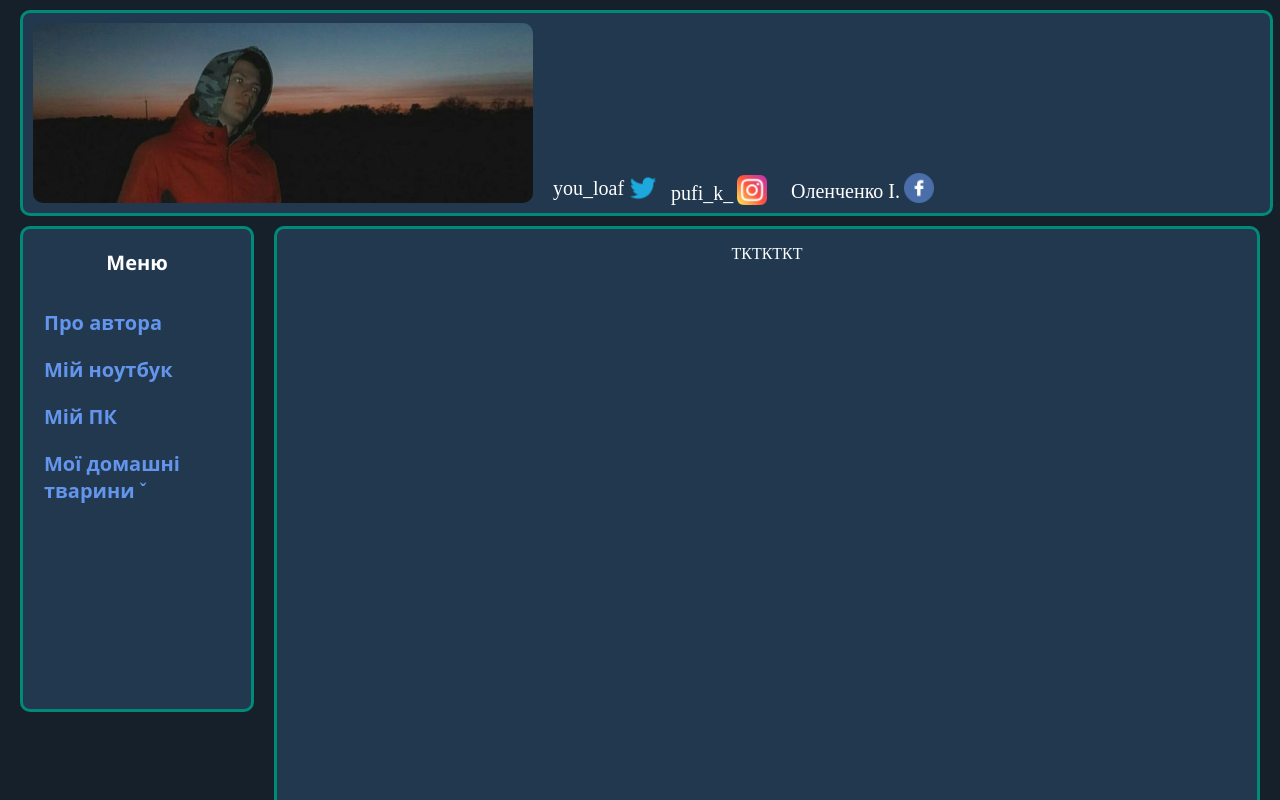
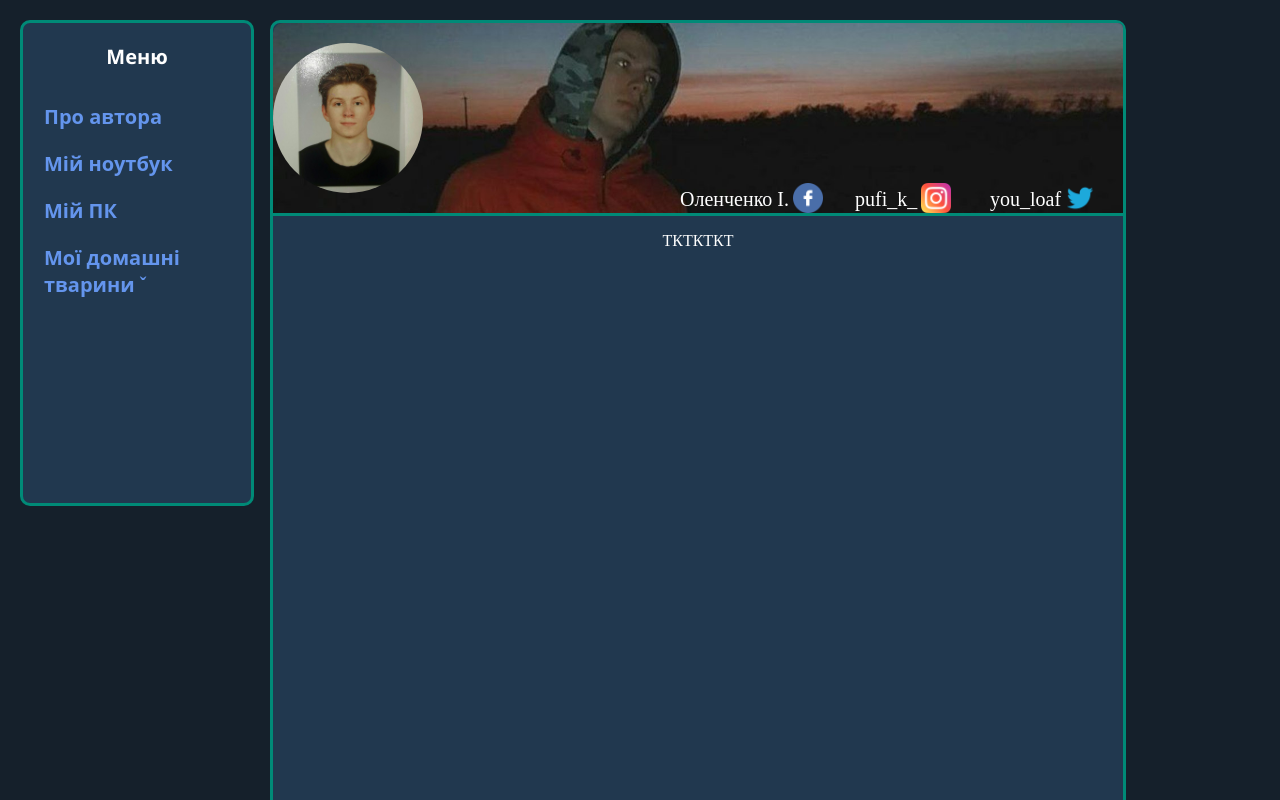
Before and after one commit to Ilya-Olenchenko/Website_about_the_author, a plain HTML site: page index.html in a window 1280 px wide. Shown: the top 800 px of the page. Drawn offline with Linux system fonts and the light colour scheme.

Commit message:
Внесені зміни в макет сайту. готова шапка і меню.

```diff
--- a/index.html
+++ b/index.html
@@ -5,32 +5,11 @@
     <meta charset="UTF-8">
     <meta http-equiv="X-UA-Compatible" content="IE=edge">
     <meta name="viewport" content="width=device-width, initial-scale=1.0">
-    <title>RGR</title>
+    <title>web_rgr</title>
     <link href="style.css" rel="stylesheet" type="text/css">
 </head>
 
 <body>
-    <header>
-        <img class="head_img" src="/pic/i.jpg">
-
-            <div class="contact_twitter" onclick="location.href='http://twitter.com/you_loaf';">
-                <a class="twitter_a">you_loaf</a>
-                <img class="twitter_img" src="/pic/twi.ico">
-            </div>
-
-            <div class="contact_instagram" onclick="location.href='http://instagram.com/pufi_k_/following/';">
-                <a class="instagram_a">pufi_k_</a>
-                <img class="instagram_img" src="/pic/instagram.png">
-            </div>
-
-            <div class="contact_facebook" onclick="location.href='http://instagram.com/pufi_k_/following/';">
-                <a class="facebook_a">Оленченко І.</a>
-                <img class="facebook_img" src="/pic/facebook.png">
-            </div>
-
-        <!-- <a style="color: white;">Секретне меню</a> -->
-    </header>
-
     <div class="container">
         <div class="left_block">
             <p class="p_menu">Меню</p>
@@ -49,6 +28,25 @@
         </div>
 
         <div class="main">
+            <header>
+                <div class="colo"> <img class="head_img" src="/pic/flo.jpg"></div>
+
+                <div class="contact_twitter" onclick="location.href='http://twitter.com/you_loaf';">
+                    <a class="twitter_a">you_loaf</a>
+                    <img class="twitter_img" src="/pic/twi.ico">
+                </div>
+
+                <div class="contact_instagram" onclick="location.href='http://instagram.com/pufi_k_/following/';">
+                    <a class="instagram_a">pufi_k_</a>
+                    <img class="instagram_img" src="/pic/instagram.png">
+                </div>
+
+                <div class="contact_facebook"
+                    onclick="location.href='https://www.facebook.com/profile.php?id=100008447231589';">
+                    <a class="facebook_a">Оленченко І.</a>
+                    <img class="facebook_img" src="/pic/facebook.png">
+                </div>
+            </header>
             <p>ТКТКТКТ</p>
         </div>
 
--- a/style.css
+++ b/style.css
@@ -10,51 +10,68 @@ p {
     text-align: center;
 }
 
+.colo {
+    padding-top: 20px;
+    display: inline-block;
+    text-align: center;
+    width: 150px;
+    height: 150px;
+    margin-right: 90px;
+}
+
+.head_img {
+    border-radius: 50%;
+    width: 100%;
+    height: 100%;
+
+}
+
 header {
-    width: 97.4%;
+    width:100%;
     min-width: 700px;
     background-color: #21384f;
-    border-color: #008a77;
-    /* Цвет границы */
-    border-style: solid;
-    /* Стиль границы */
-    height: 200px;
-    margin: 10px;
-    margin-left: 20px;
-    border-radius: 10px;
-    display: flex;
+    background-image: url(/pic/i.jpg);
+    background-repeat: no-repeat;
+    background-size: 850px 300px;
+    background-position: center;
+    border-bottom: #008a77;
+    border-bottom-style: solid;
+    height: 190px;
+    border-top-left-radius: 10px;
+    border-top-right-radius: 5px;
 }
 
-
-.head_img {
-    margin: 10px;
-    width: 500px;
-    height: 180px;
-    border-radius: 10px;
-    float: left;
+.contact_twitter {
+    padding-top: 160px;
+    margin-right: 15px;
+    height: 30px;
+    width: 118px;
+    border-radius: 20px;
+    float: right;
 }
 
-
-
-.contact_twitter {
-    margin-top: 160px;
-    /* margin-left: 15px; */
+.contact_instagram {
+    padding-top: 160px;
+    margin-right: 15px;
     height: 30px;
-    width: 118px;
-    border-color: #62cabc;
+    width: 120px;
     border-radius: 20px;
     cursor: pointer;
+    float: right;
 }
 
 .contact_facebook {
-    margin-top: 160px;
-    /* margin-left: 15px; */
+    padding-top: 160px;
+    margin-right: 15px;
     height: 30px;
     width: 160px;
-    border-color: #62cabc;
     border-radius: 20px;
     cursor: pointer;
-    position: relative;
+    float: right;
+}
+
+@media (max-width:1008px) {
+
 }
 
 .contact_facebook>a {
@@ -73,19 +90,6 @@ header {
     color: white;
 }
 
-.contact_instagram {
-    margin-top: 160px;
-    /* margin-left: 15px; */
-    height: 30px;
-    width: 120px;
-    border-color: #62cabc;
-
-    border-radius: 20px;
-    cursor: pointer;
-    position: relative;
-    flex-direction: column;
-}
-
 .contact_instagram>a {
     display: inline-block;
     position: relative;
@@ -95,24 +99,20 @@ header {
 }
 
 .twitter_a {
-    bottom: 8px;
-    margin-left: 10px;
+    bottom: 7px;
 }
 
 .instagram_a {
-    top: -5px;
-    margin-left: 10px;
+    bottom: 7px;
 }
 
 .facebook_a {
-    top: -5px;
-    margin-left: 10px;
+    bottom: 7px;
 }
 
 .instagram_img {
     width: 30px;
     height: 30px;
-    margin-top: 2px;
 }
 
 .twitter_img {
@@ -129,22 +129,22 @@ header {
     height: 480px;
     width: 228px;
     min-width: 228px;
-    margin-left: 20px;
+    margin-top: 20px;
+    margin-left:20px;
     background-color: #21384f;
     transition: 0.3s;
     border-radius: 10px;
     border-color: #008a77;
     border-style: solid;
-    display: inline-block;
-    position: relative;
-
+    position: fixed;
 }
 
 .right_block {
     width: 20%;
     min-width: 180px;
     height: 300px;
-    margin-right: 20px;
+    margin-left: 10px;
+    margin-top: 20px;
     padding-bottom: 30%;
     background-color: #21384f;
     transition: 0.3s;
@@ -152,25 +152,20 @@ header {
     border-color: #008a77;
     border-style: solid;
     display: inline-block;
-    position: relative;
+    position: fixed;
 }
 
 .left_block:hover {
     box-shadow: 10px 5px 1px 2px rgba(165, 158, 158, 0.2);
-    bottom: 1px;
-    right: 1px;
     transition: 0.6s linear;
 }
 
 .right_block:hover {
     box-shadow: -10px 5px 1px 1px rgba(255, 255, 255, 0.2);
-    bottom: 1px;
-    left: 1px;
     transition: 0.6s linear;
 }
 
 @media (max-width:1400px) {
-
     /*при зменшенні вікна до заданого розміру правий блок зникне*/
     .right_block {
         display: none;
@@ -178,10 +173,13 @@ header {
 }
 
 .main {
+    margin-top: 20px;
     height: 1080px;
-    width: 80%;
-    margin-left: 20px;
+    width: 100%;
+    min-width: 730px;
+    max-width: 850px;
     margin-right: 20px;
+    margin-left: 270px;
     background-color: #21384f;
     border-radius: 10px;
     display: inline-block;
@@ -194,7 +192,6 @@ header {
 
 
 .container {
-    display: flex;
     width: 100%;
     height: 100%;
 }
@@ -217,7 +214,7 @@ footer {
     margin-top: 10px;
     border-top-left-radius: 10px;
     border-top-right-radius: 10px;
-
+    position: absolute;
 }
 
 ul {
```
Also changed, not shown: pic/flo.jpg (added).
